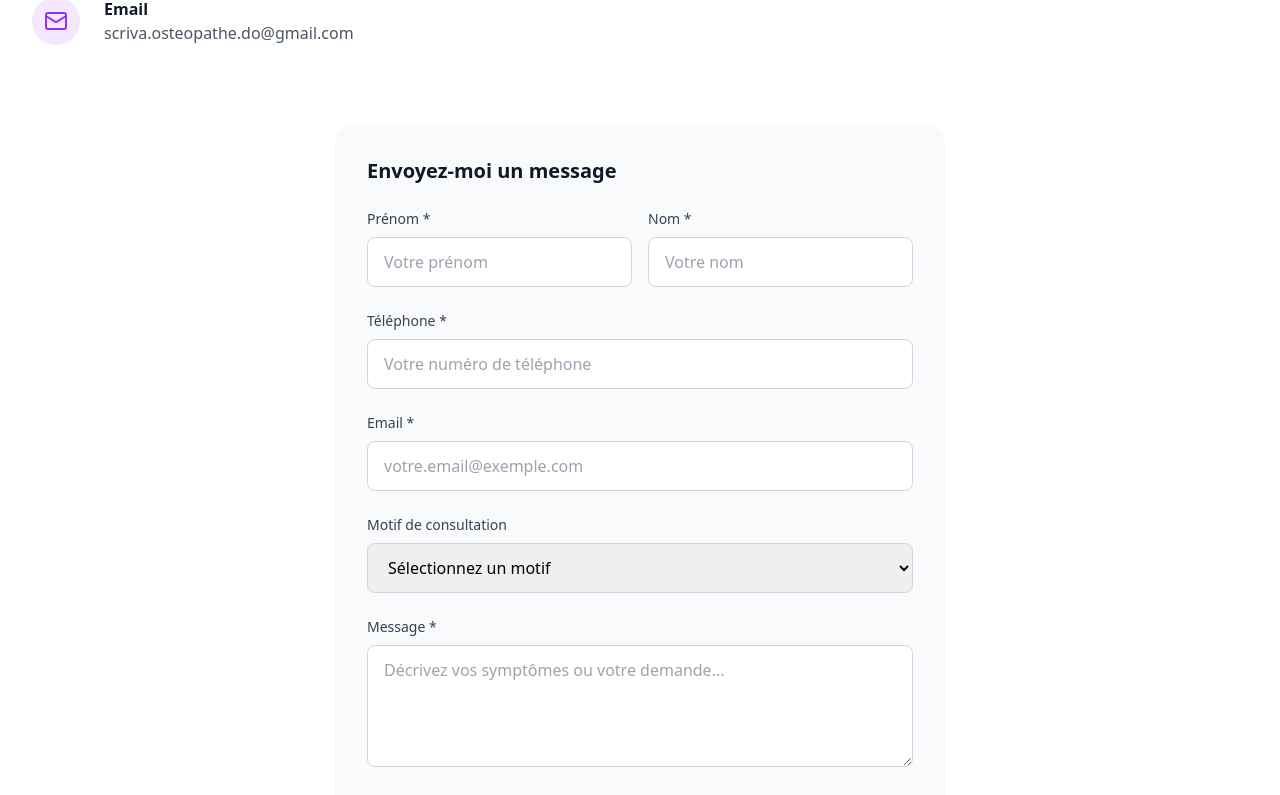
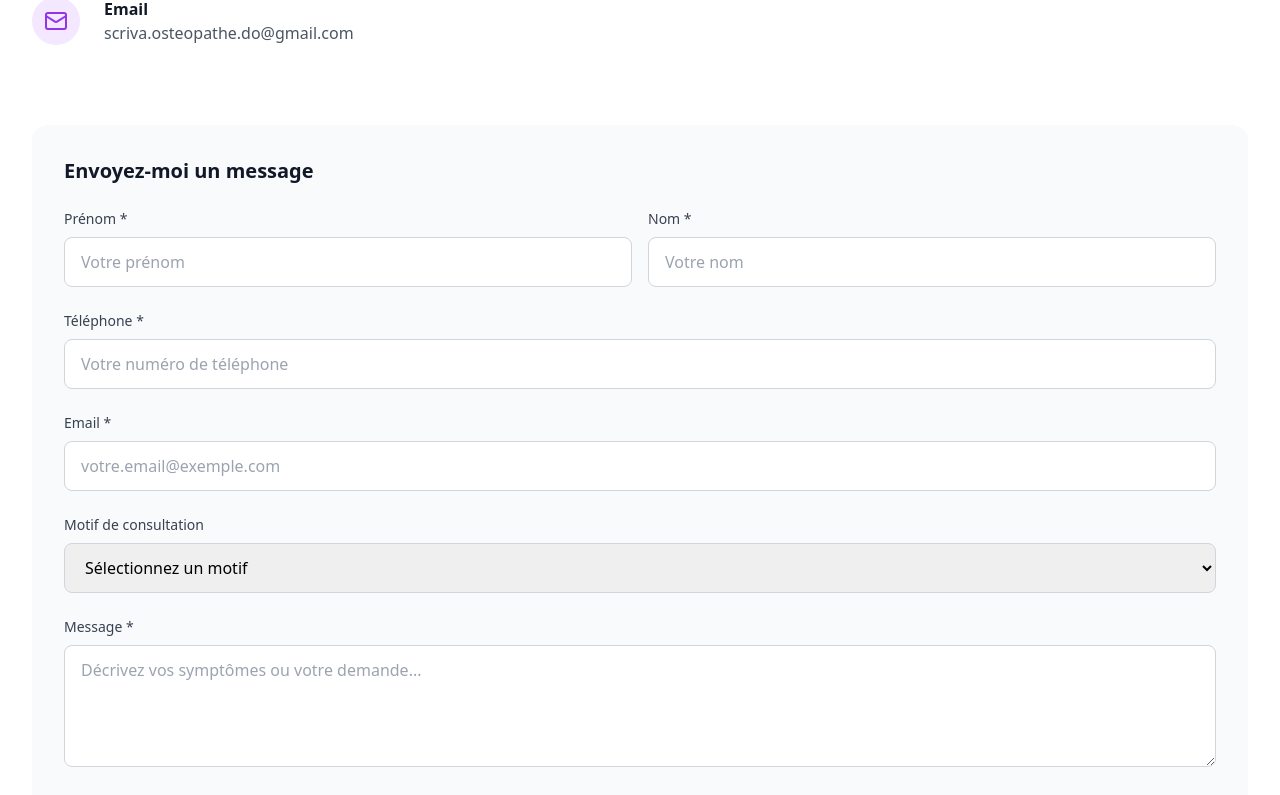
Before and after one commit to Mouflon23/scriva-osteopathe, a React (Vite) app: page / in a window 1280 px wide. Shown: the part 5718-6513 px from the top of the page. Built offline with nearby package versions, Linux system fonts and the light colour scheme.

Commit message:
changing contact section

```diff
--- a/src/components/ContactSection.tsx
+++ b/src/components/ContactSection.tsx
@@ -241,7 +241,7 @@ const ContactSection: React.FC = () => {
           </div>
 
           {/* Formulaire de contact */}
-          <div className="max-w-4xl mx-auto">
+          <div className="">
             <div className="bg-gray-50 p-8 rounded-2xl">
               <h3 className="text-xl font-bold text-gray-900 mb-6">
                 Envoyez-moi un message
```
